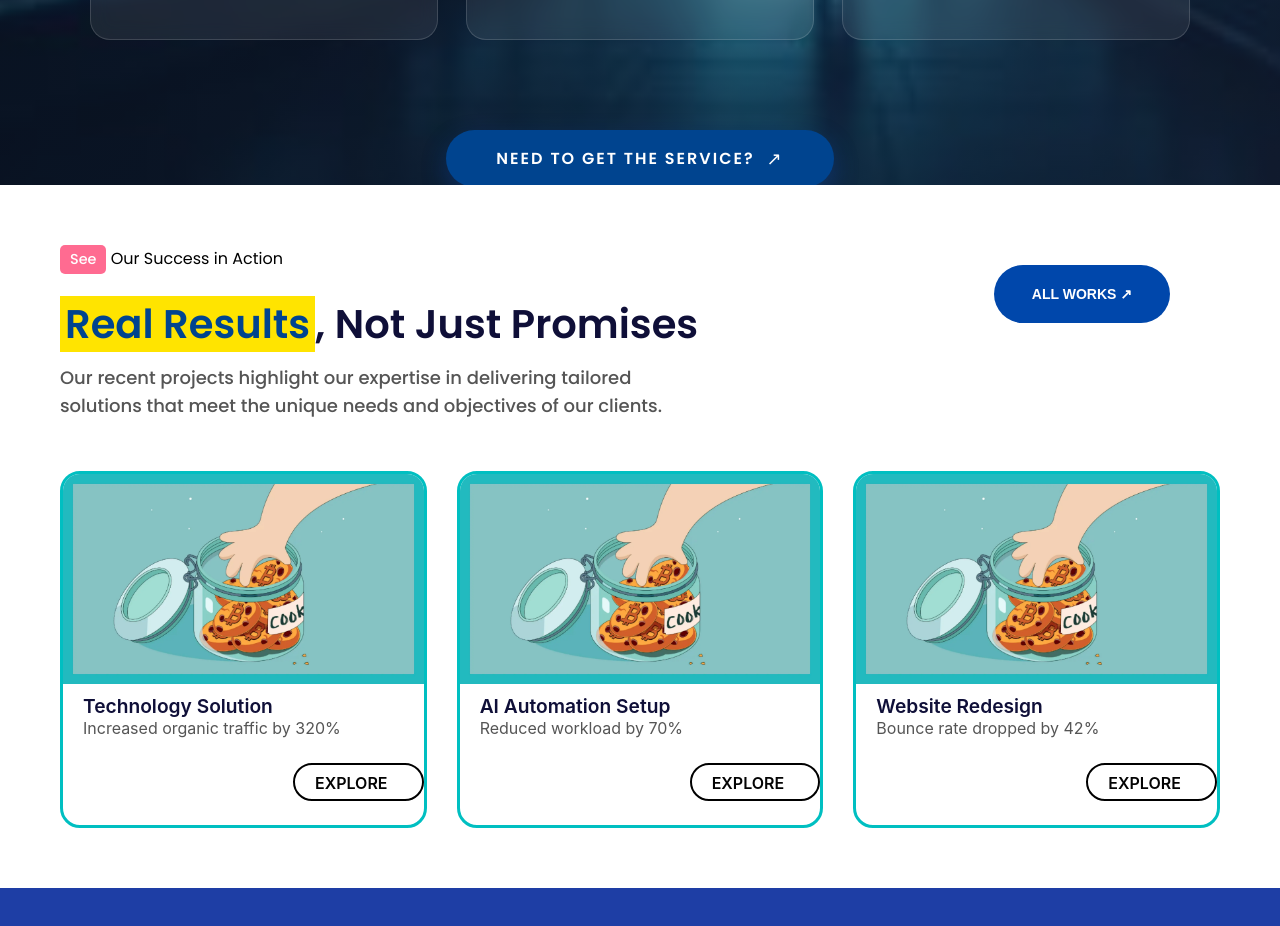
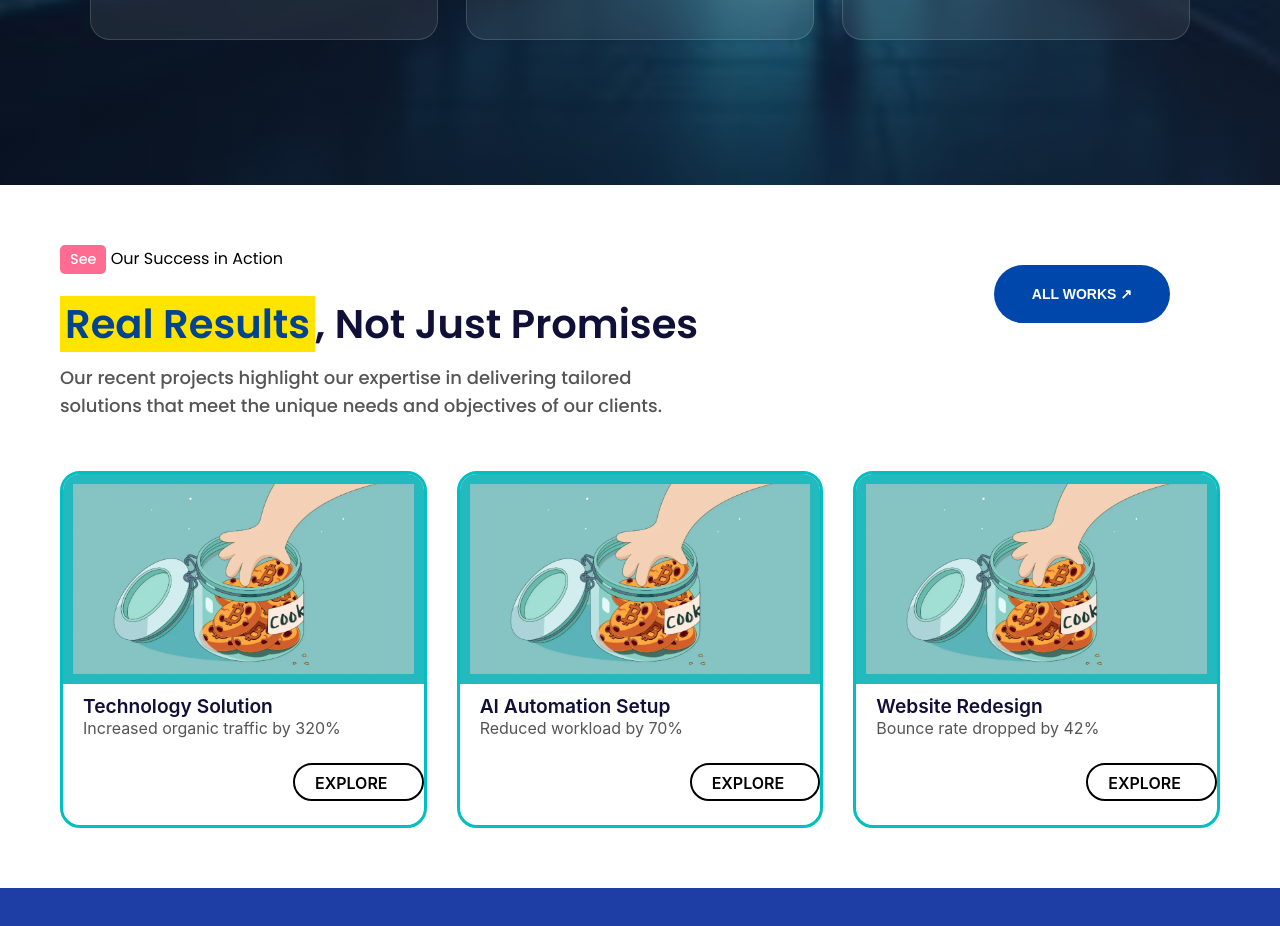
Before and after one commit to suraijzon/version1, a React (Create React App) app: page / in a window 1280 px wide. Shown: the part 1540-2466 px from the top of the page. Built offline with nearby package versions, Linux system fonts and the light colour scheme; no server answers.

Commit message:
new 18th

```diff
--- a/src/components/Solution.jsx
+++ b/src/components/Solution.jsx
@@ -161,13 +161,13 @@ const SolutionSection = () => {
         ))}
       </div>
 
-      <button className="service-btn">
+      {/*<button className="service-btn">
         <span className="btn-text">
           <span>NEED TO GET THE SERVICE?</span>
           <span>NEED TO GET THE SERVICE?</span>
         </span>
         <span className="btn-arrow">↗</span>
-      </button>
+      </button>*/}
     </section>
   );
 };
```
